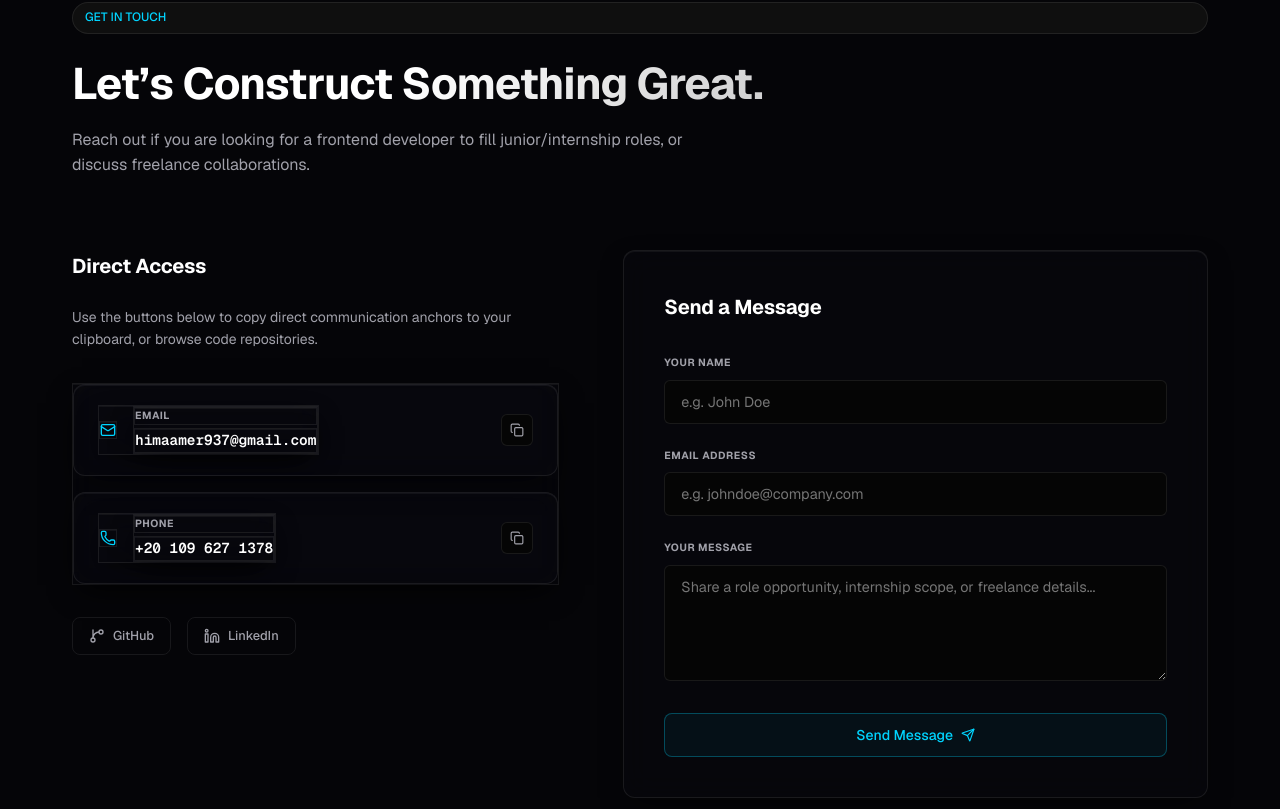
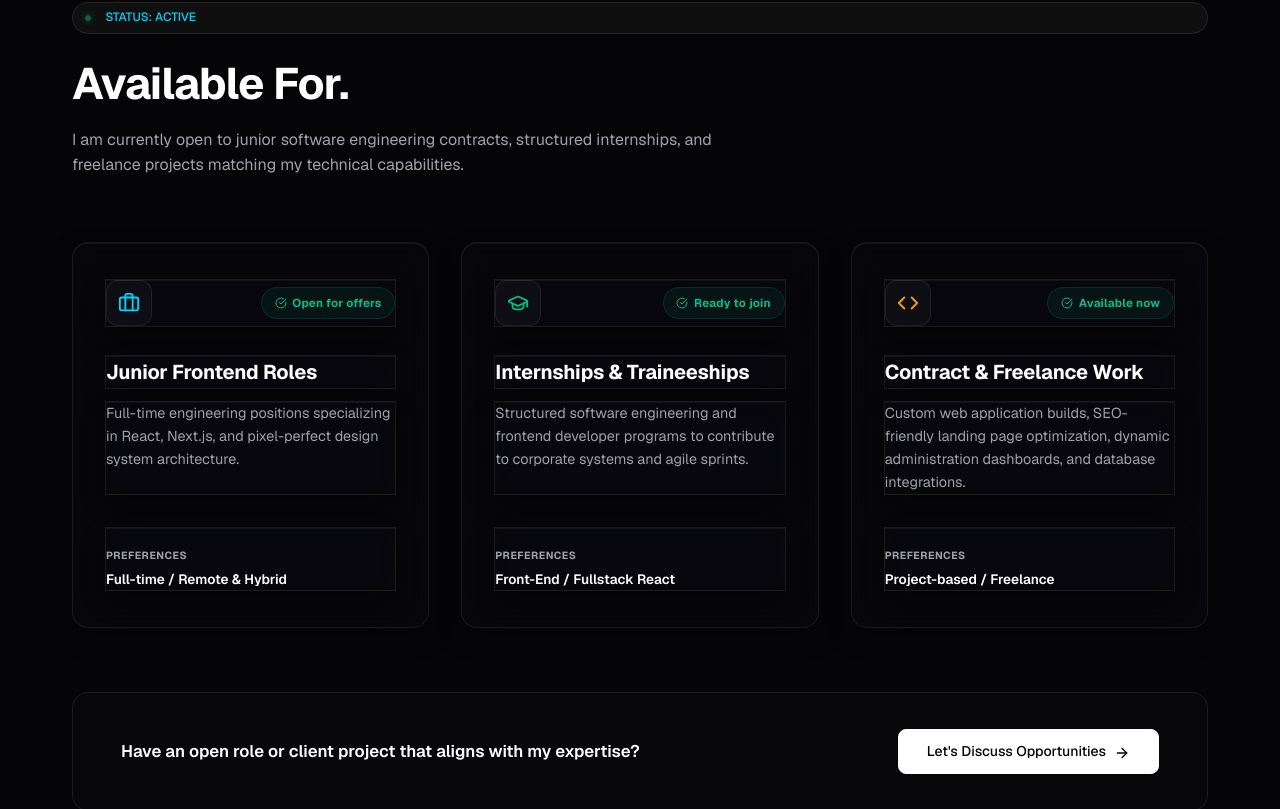
Before and after one commit to EbrahimAmer207/Ebrahim-Amer-V, a Next.js app: page / in a window 1280 px wide. Shown: the part 8360-9169 px from the top of the page. Built offline with nearby package versions, Linux system fonts and the light colour scheme.

Commit message:
feat: add glassmorphic Availability section tailored to frontend engineering

```diff
--- a/src/app/page.tsx
+++ b/src/app/page.tsx
@@ -10,6 +10,7 @@ import About from '@/components/sections/About';
 import ProjectShowcase from '@/components/sections/ProjectShowcase';
 import Experience from '@/components/sections/Experience';
 import InteractiveSkills from '@/components/sections/InteractiveSkills';
+import Availability from '@/components/sections/Availability';
 import Contact from '@/components/sections/Contact';
 import Footer from '@/components/layout/Footer';
 import CustomCursor from '@/components/ui/CustomCursor';
@@ -55,6 +56,7 @@ export default function Home() {
             <ProjectShowcase />
             <Experience />
             <InteractiveSkills />
+            <Availability />
             <Contact />
           </main>
 
--- /dev/null
+++ b/src/components/sections/Availability.module.css
@@ -0,0 +1,212 @@
+.section {
+  position: relative;
+  background: var(--bg-primary);
+  padding: 8rem 0;
+  border-top: 1px solid var(--border-color);
+}
+
+.header {
+  display: flex;
+  flex-direction: column;
+  gap: 1rem;
+  margin-bottom: 4rem;
+}
+
+.title {
+  font-size: clamp(2rem, 4vw, 2.75rem);
+  font-weight: 700;
+  letter-spacing: -0.02em;
+  line-height: 1.2;
+  margin-top: 0.5rem;
+}
+
+.subtitle {
+  font-size: 1rem;
+  color: var(--text-secondary);
+  line-height: 1.6;
+  max-width: 640px;
+}
+
+.grid {
+  display: grid;
+  grid-template-columns: repeat(3, 1fr);
+  gap: 2rem;
+  margin-bottom: 4rem;
+}
+
+.card {
+  display: flex;
+  flex-direction: column;
+  padding: 2.25rem 2rem;
+  border: 1px solid var(--border-color);
+  background: rgba(10, 10, 15, 0.45);
+  backdrop-filter: blur(12px);
+  border-radius: 16px;
+  transition: all 0.3s cubic-bezier(0.16, 1, 0.3, 1);
+  position: relative;
+  overflow: hidden;
+}
+
+.cardHeader {
+  display: flex;
+  justify-content: space-between;
+  align-items: center;
+  margin-bottom: 1.75rem;
+}
+
+.iconContainer {
+  display: flex;
+  align-items: center;
+  justify-content: center;
+  width: 46px;
+  height: 46px;
+  border-radius: 12px;
+  background: rgba(255, 255, 255, 0.03);
+  border: 1px solid var(--border-color);
+  transition: transform 0.3s ease;
+}
+
+.card:hover .iconContainer {
+  transform: scale(1.08) rotate(3deg);
+}
+
+.statusBadge {
+  display: inline-flex;
+  align-items: center;
+  padding: 0.35rem 0.8rem;
+  border-radius: 100px;
+  font-size: 0.72rem;
+  font-weight: 700;
+  letter-spacing: 0.02em;
+  color: #10b981;
+  background: rgba(16, 185, 129, 0.08);
+  border: 1px solid rgba(16, 185, 129, 0.15);
+}
+
+.cardTitle {
+  font-size: 1.25rem;
+  font-weight: 700;
+  color: var(--text-primary);
+  letter-spacing: -0.01em;
+  margin-bottom: 0.75rem;
+}
+
+.cardDesc {
+  font-size: 0.9rem;
+  color: var(--text-secondary);
+  line-height: 1.6;
+  flex-grow: 1;
+  margin-bottom: 2rem;
+}
+
+.cardFooter {
+  display: flex;
+  flex-direction: column;
+  gap: 0.25rem;
+  padding-top: 1.25rem;
+  border-top: 1px solid var(--border-color);
+}
+
+.specLabel {
+  font-size: 0.65rem;
+  font-weight: 700;
+  text-transform: uppercase;
+  color: var(--text-secondary);
+  letter-spacing: 0.05em;
+}
+
+.specValue {
+  font-size: 0.85rem;
+  font-weight: 600;
+  color: var(--text-primary);
+}
+
+/* Glowing Border Styles */
+.blueGlow {
+  border-color: rgba(0, 212, 255, 0.12);
+}
+.blueGlow:hover {
+  border-color: rgba(0, 212, 255, 0.4) !important;
+  box-shadow:
+    0 10px 30px rgba(0, 0, 0, 0.4),
+    0 0 20px rgba(0, 212, 255, 0.08) !important;
+  transform: translateY(-5px);
+}
+.iconBlue {
+  color: #00D4FF;
+}
+
+.greenGlow {
+  border-color: rgba(16, 185, 129, 0.12);
+}
+.greenGlow:hover {
+  border-color: rgba(16, 185, 129, 0.4) !important;
+  box-shadow:
+    0 10px 30px rgba(0, 0, 0, 0.4),
+    0 0 20px rgba(16, 185, 129, 0.08) !important;
+  transform: translateY(-5px);
+}
+.iconGreen {
+  color: #10b981;
+}
+
+.amberGlow {
+  border-color: rgba(245, 158, 11, 0.12);
+}
+.amberGlow:hover {
+  border-color: rgba(245, 158, 11, 0.4) !important;
+  box-shadow:
+    0 10px 30px rgba(0, 0, 0, 0.4),
+    0 0 20px rgba(245, 158, 11, 0.08) !important;
+  transform: translateY(-5px);
+}
+.iconAmber {
+  color: #f59e0b;
+}
+
+.ctaBanner {
+  display: flex;
+  justify-content: space-between;
+  align-items: center;
+  padding: 2.25rem 3rem;
+  border-radius: 16px;
+  background: rgba(255, 255, 255, 0.01);
+  border: 1px solid var(--border-color);
+  margin-top: 2rem;
+}
+
+.ctaBanner p {
+  font-size: 1.05rem;
+  font-weight: 600;
+  color: var(--text-primary);
+  margin: 0;
+}
+
+@media (max-width: 1024px) {
+  .grid {
+    grid-template-columns: repeat(2, 1fr);
+    gap: 1.5rem;
+  }
+  .ctaBanner {
+    flex-direction: column;
+    gap: 1.5rem;
+    text-align: center;
+    padding: 2rem;
+  }
+}
+
+@media (max-width: 768px) {
+  .grid {
+    grid-template-columns: 1fr;
+    gap: 1.5rem;
+  }
+}
+
+@media (max-width: 640px) {
+  .section {
+    padding: 5rem 0;
+  }
+  .card {
+    padding: 1.75rem 1.5rem;
+  }
+}
--- /dev/null
+++ b/src/components/sections/Availability.tsx
@@ -0,0 +1,105 @@
+'use client';
+
+import React from 'react';
+import { motion } from 'framer-motion';
+import { useScrollReveal } from '@/hooks/useScrollReveal';
+import { Card } from '../ui/Card';
+import { Button } from '../ui/Button';
+import { Code, GraduationCap, Briefcase, ArrowRight, CheckCircle } from 'lucide-react';
+import styles from './Availability.module.css';
+
+export default function Availability() {
+  const header = useScrollReveal({ threshold: 0.1 });
+  const cards = useScrollReveal({ threshold: 0.1 });
+
+  const scrollToContact = () => {
+    document.getElementById('contact')?.scrollIntoView({ behavior: 'smooth' });
+  };
+
+  const opportunities = [
+    {
+      icon: <Briefcase size={22} className={styles.iconBlue} />,
+      role: 'Junior Frontend Roles',
+      desc: 'Full-time engineering positions specializing in React, Next.js, and pixel-perfect design system architecture.',
+      spec: 'Full-time / Remote & Hybrid',
+      status: 'Open for offers',
+      accentClass: styles.blueGlow
+    },
+    {
+      icon: <GraduationCap size={22} className={styles.iconGreen} />,
+      role: 'Internships & Traineeships',
+      desc: 'Structured software engineering and frontend developer programs to contribute to corporate systems and agile sprints.',
+      spec: 'Front-End / Fullstack React',
+      status: 'Ready to join',
+      accentClass: styles.greenGlow
+    },
+    {
+      icon: <Code size={22} className={styles.iconAmber} />,
+      role: 'Contract & Freelance Work',
+      desc: 'Custom web application builds, SEO-friendly landing page optimization, dynamic administration dashboards, and database integrations.',
+      spec: 'Project-based / Freelance',
+      status: 'Available now',
+      accentClass: styles.amberGlow
+    }
+  ];
+
+  return (
+    <section id="availability" className={styles.section}>
+      <div className="container">
+
+        {/* Section Header */}
+        <div
+          ref={header.ref}
+          className={`${styles.header} reveal reveal-up ${header.isVisible ? 'reveal-visible' : ''}`}
+        >
+          <div className="pulse-badge">
+            <div className="pulse-dot" style={{ backgroundColor: '#10b981', boxShadow: '0 0 8px #10b981' }} />
+            <span style={{ color: 'var(--accent)', marginLeft: '0.4rem' }}>STATUS: ACTIVE</span>
+          </div>
+          <h2 className={`${styles.title} text-gradient`}>
+            Available For.
+          </h2>
+          <p className={styles.subtitle}>
+            I am currently open to junior software engineering contracts, structured internships, and freelance projects matching my technical capabilities.
+          </p>
+        </div>
+
+        {/* Opportunities Grid */}
+        <div
+          ref={cards.ref}
+          className={`${styles.grid} reveal reveal-up ${cards.isVisible ? 'reveal-visible' : ''}`}
+        >
+          {opportunities.map((opt, idx) => (
+            <Card key={idx} className={`${styles.card} ${opt.accentClass}`}>
+              <div className={styles.cardHeader}>
+                <div className={styles.iconContainer}>{opt.icon}</div>
+                <div className={styles.statusBadge}>
+                  <CheckCircle size={12} style={{ marginRight: '0.35rem', flexShrink: 0 }} />
+                  {opt.status}
+                </div>
+              </div>
+
+              <h3 className={styles.cardTitle}>{opt.role}</h3>
+              <p className={styles.cardDesc}>{opt.desc}</p>
+
+              <div className={styles.cardFooter}>
+                <span className={styles.specLabel}>Preferences</span>
+                <span className={styles.specValue}>{opt.spec}</span>
+              </div>
+            </Card>
+          ))}
+        </div>
+
+        {/* Call to Action Banner */}
+        <div className={styles.ctaBanner}>
+          <p>Have an open role or client project that aligns with my expertise?</p>
+          <Button variant="primary" onClick={scrollToContact} magnetic={true}>
+            Let's Discuss Opportunities
+            <ArrowRight size={16} style={{ marginLeft: '0.5rem', display: 'inline-block', verticalAlign: 'middle' }} />
+          </Button>
+        </div>
+
+      </div>
+    </section>
+  );
+}
```
